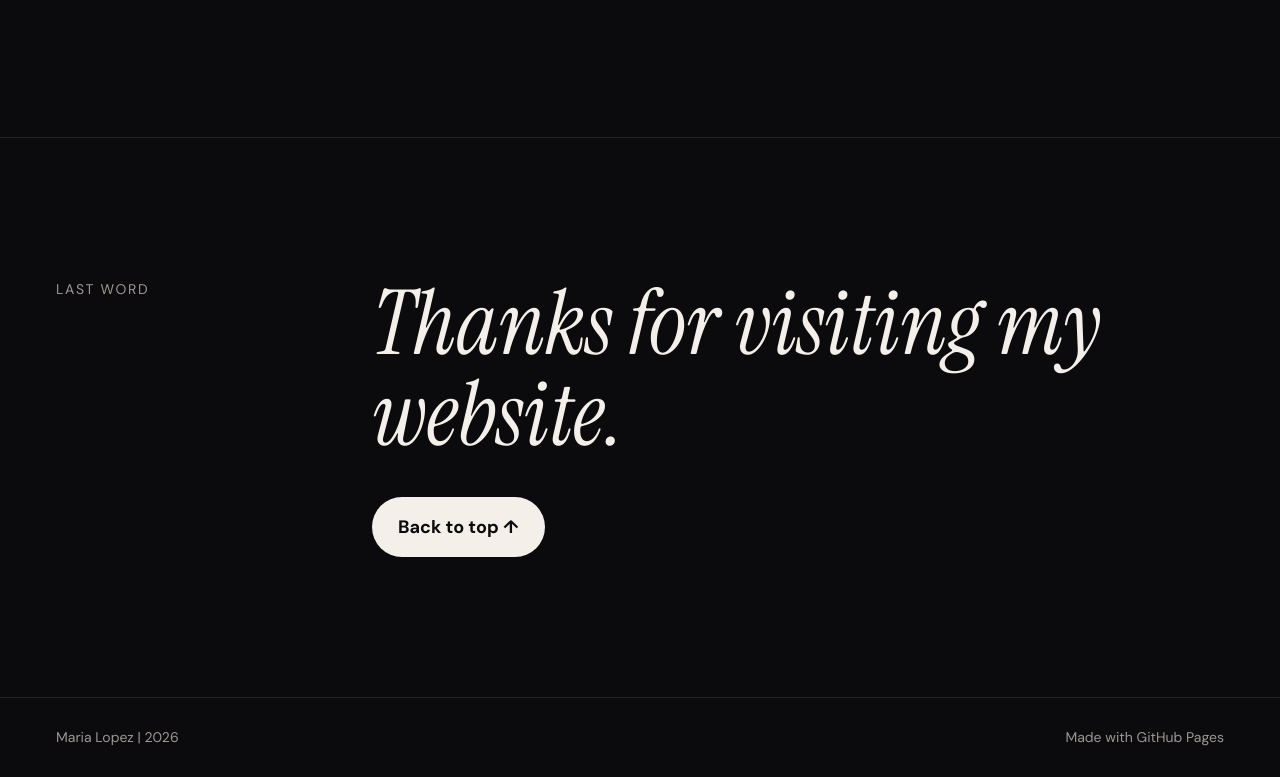
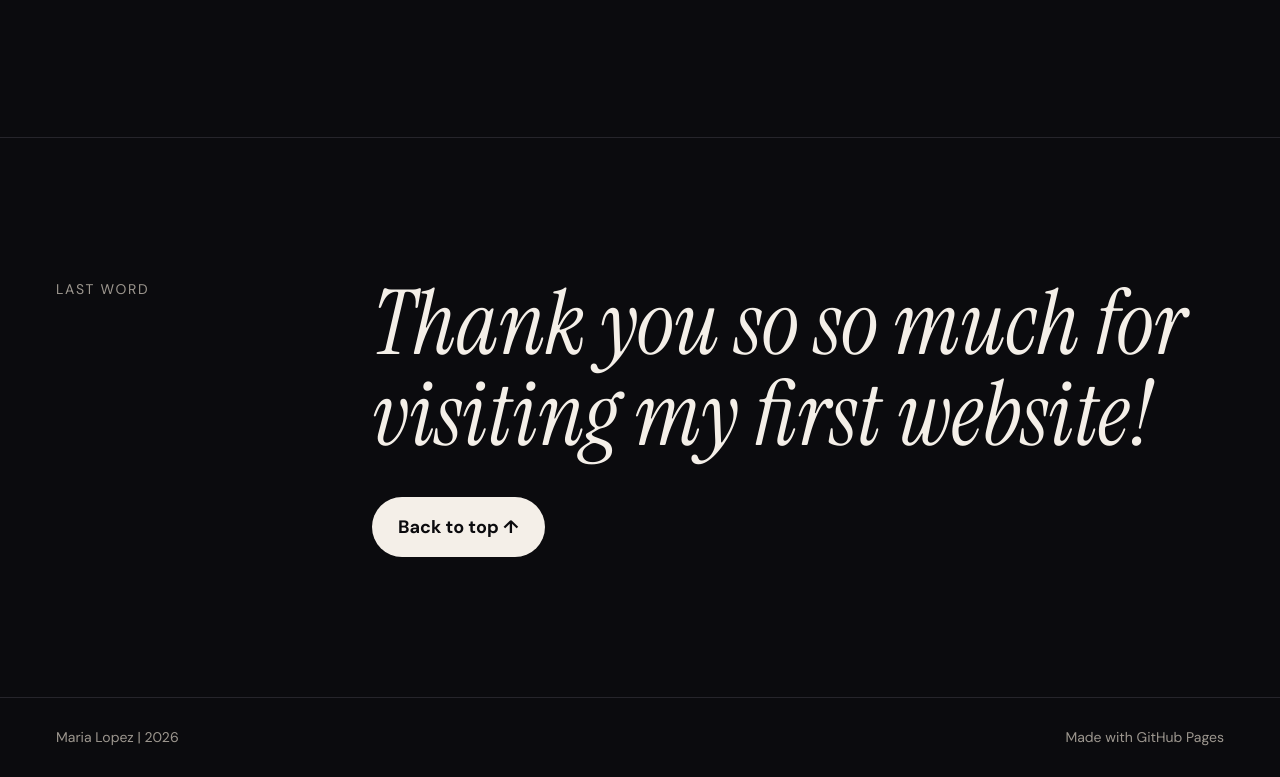
Before and after one commit to maria-lopez-website/maria-lopez-website.github.io, a plain HTML site: page index.html in a window 1280 px wide. Shown: the part 1183-1960 px from the top of the page. Drawn offline with Linux system fonts and the light colour scheme.

Commit message:
Update thank you message in contact section

```diff
--- a/index.html
+++ b/index.html
@@ -313,7 +313,7 @@
     <section class="block" id="contact">
       <p class="label">Last word</p>
       <div class="note-wrap">
-        <p class="note">Thanks for visiting my website.</p>
+        <p class="note">Thank you so so much for visiting my first website!</p>
         <!-- EDIT 3: change this in Part 6 -->
         <a class="cta" href="#top">Back to top &uarr;</a>
       </div>
```
